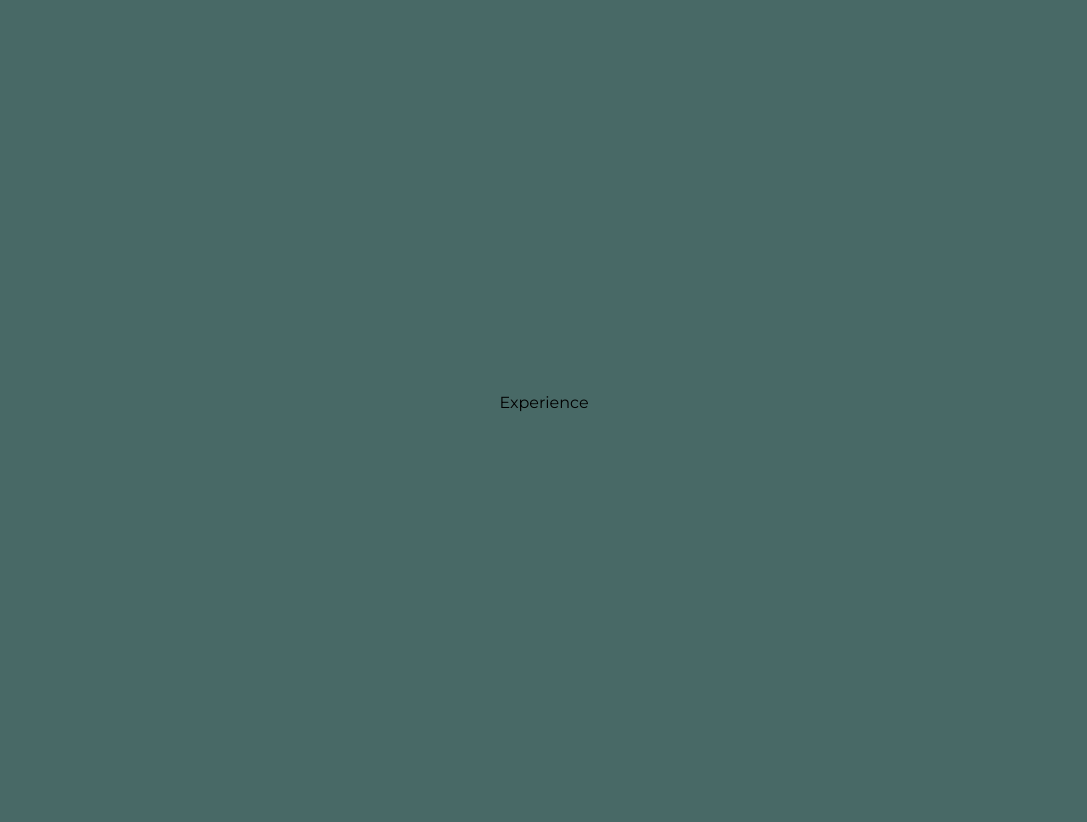
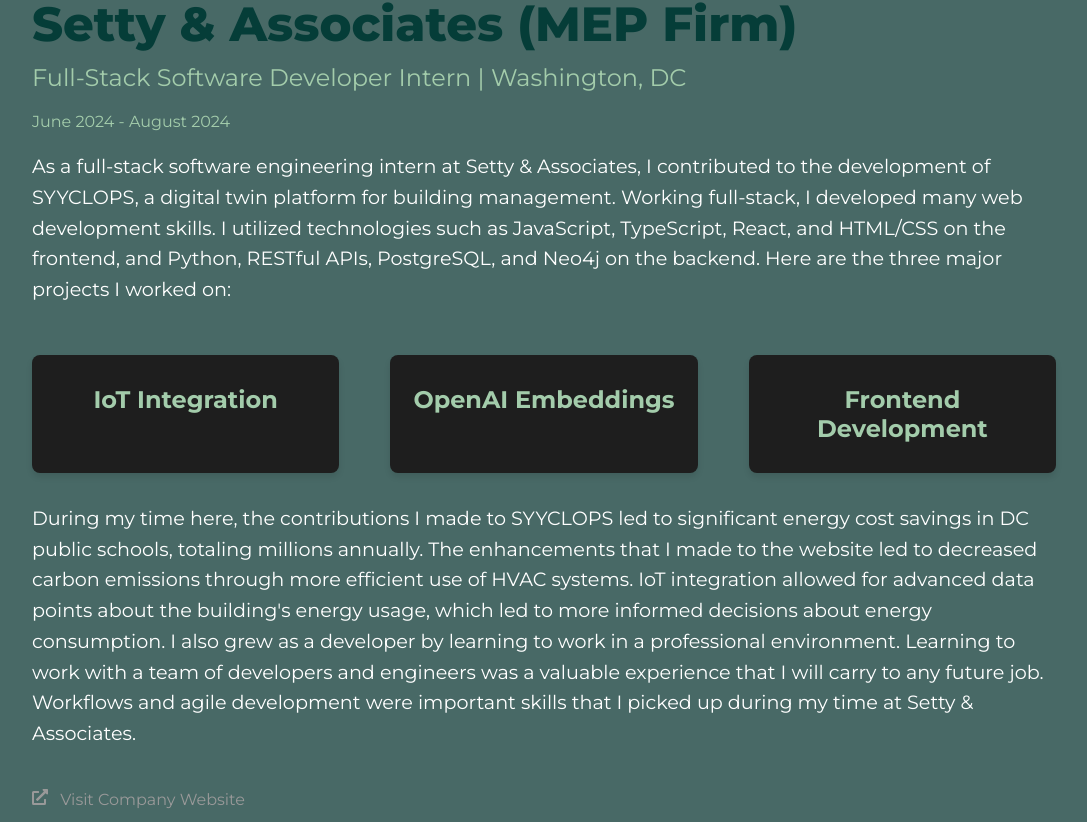
Before and after one commit to msetji/portfolio, a React (Create React App) app: page / in a window 1280 px wide. Shown: the part 1798-2620 px from the top of the page, without its empty margins (96-1183 px from the left). Built offline with nearby package versions, Linux system fonts and the light colour scheme.

Commit message:
experience page

```diff
--- a/package.json
+++ b/package.json
@@ -10,7 +10,7 @@
     "react": "^18.3.1",
     "react-dom": "^18.3.1",
     "react-icons": "^5.3.0",
-    "react-scripts": "5.0.1",
+    "react-scripts": "^5.0.1",
     "web-vitals": "^2.1.4"
   },
   "scripts": {
--- a/src/pages/Contact.css
+++ b/src/pages/Contact.css
@@ -2,7 +2,7 @@ body {
     margin: 0;
 }
 
-.container {
+.contact-container {
     display: flex;
     justify-content: center;
     align-items: center;
@@ -10,7 +10,7 @@ body {
     width: 100vw;
 }
 
-.card {
+.contact-card {
     position: relative; /* Required for pseudo-element positioning */
     background-color: #5D8679; /* Bubble background */
     width: 60%;
@@ -25,7 +25,7 @@ body {
     padding-top: 40px;
 }
 
-.card h1 {
+.contact-card h1 {
     font-size: 7.125rem;
     font-weight: 800;
     margin-bottom: 10px;
@@ -33,12 +33,12 @@ body {
     color: #053D38;
 }
 
-.card p {
+.contact-card p {
     font-size: 1rem;
     color: #FFFFFF;
 }
 
-.card::after {
+.contact-card::after {
     content: ''; /* Required for pseudo-elements */
     position: absolute;
     bottom: -40px; /* Adjusts position below the card */
@@ -74,13 +74,13 @@ body {
     color: #FFFFFF; /* Highlight color on hover */
 }
 
-.card.hidden {
+.contact-card.hidden {
     opacity: 0;
     transform: scale(0.8); /* Start smaller */
     transition: opacity 0.6s ease, transform 0.6s ease;
   }
 
-  .card.show {
+  .contact-card.show {
     opacity: 1;
     transform: scale(1); /* Grow to normal size */
   }
--- /dev/null
+++ b/src/pages/Experience.css
@@ -0,0 +1,141 @@
+.experience-container {
+    display: flex;
+    flex-direction: column;
+    align-items: flex-start;
+    justify-content: center;
+    padding: 5vh 10vw;
+    height: 100vh;
+    width: 100vw;
+}
+
+.experience-title {
+    font-size: 3rem;
+    color: #053D38;
+    margin: 0 0 10px 0;
+    font-weight: 800;
+}
+
+.experience-subtitle {
+    font-size: 1.5rem;
+    color: #A3CCAB;
+    margin: 0 0 20px 0;
+    font-weight: 400;
+}
+
+.experience-dates {
+    font-size: 1rem;
+    color: #A3CCAB;
+    margin: 0 0 20px 0;
+}
+
+.experience-description {
+    font-size: 1.2rem;
+    line-height: 1.6;
+    color: #ffffff;
+    margin: 0 0 20px 0;
+}
+
+.experience-link {
+    font-size: 1rem;
+    color: #999;
+    text-decoration: none;
+    margin-top: 20px;
+}
+
+.experience-link:hover {
+    text-decoration: underline;
+}
+
+/* Tasks Container */
+.tasks-container {
+    display: flex;
+    flex-direction: row;
+    justify-content: space-between;
+    width: 100%;
+    margin: 30px 0;
+}
+
+/* Individual Task Cards */
+.task-card {
+    background-color: #1E1E1E;
+    color: #ffffff;
+    padding: 20px;
+    width: 30%;
+    border-radius: 8px;
+    box-shadow: 0 4px 6px rgba(0, 0, 0, 0.1);
+    text-align: center;
+    cursor: pointer;
+}
+
+.task-card:hover {
+    background-color: #2E2E2E;
+}
+
+.task-title {
+    font-size: 1.5rem;
+    color: #A3CCAB;
+    margin-bottom: 10px;
+    margin-top: 10px;
+}
+
+/* Modal Overlay */
+.modal-overlay {
+    position: fixed;
+    top: 0;
+    left: 0;
+    right: 0;
+    bottom: 0;
+    background: rgba(0, 0, 0, 0.5);
+    display: flex;
+    justify-content: center;
+    align-items: center;
+    z-index: 1000;
+}
+
+/* Modal Content */
+.modal-content {
+    background-color: #2E2E2E;
+    color: #fff;
+    padding: 20px;
+    border-radius: 8px;
+    width: 60%;
+    max-height: 95%;
+    text-align: center;
+}
+
+.modal-title {
+    font-size: 1.6rem;
+}
+
+.modal-description {
+    font-size: 1rem;
+    line-height: 1.6;
+    text-align: left;
+}
+
+.modal-close {
+    background-color: #A3CCAB;
+    color: #2E2E2E;
+    font-size: 1rem;
+    padding: 10px 20px;
+    border: none;
+    border-radius: 5px;
+    cursor: pointer;
+}
+
+.modal-close:hover {
+    background-color: #8db79a;
+}
+
+/* Mobile responsiveness */
+@media (max-width: 768px) {
+    .tasks-container {
+        flex-direction: column;
+        align-items: center;
+    }
+
+    .task-card {
+        width: 80%;
+        margin-bottom: 20px;
+    }
+}
--- a/src/pages/Home.css
+++ b/src/pages/Home.css
@@ -25,6 +25,7 @@
 
 .highlight-text {
   color: #053D38; /* Highlight color for "Michael Setji" */
+  font-weight: 800;
 }
 
 /* Visibility toggle for Intersection Observer */
--- a/src/pages/experience.js
+++ b/src/pages/experience.js
@@ -1,8 +1,103 @@
-// pages/about.js
-import React from 'react';
+import React, { useState } from 'react';
+import { FaExternalLinkAlt } from 'react-icons/fa'; // Import the link icon from React Icons
+import './Experience.css';
 
-const About = () => {
-  return <div>Experience</div>;
+const Experience = () => {
+  const [isModalOpen, setIsModalOpen] = useState(false);
+  const [taskDescription, setTaskDescription] = useState('');
+
+  const handleCardClick = (description) => {
+    setTaskDescription(description);
+    setIsModalOpen(true);
+  };
+
+  const closeModal = () => {
+    setIsModalOpen(false);
+  };
+
+  return (
+    <div className="experience-container">
+      {/* Introduction Section */}
+      <h2 className="experience-title">Setty & Associates (MEP Firm)</h2>
+      <h3 className="experience-subtitle">
+        Full-Stack Software Developer Intern | Washington, DC
+      </h3>
+      <p className="experience-dates">June 2024 - August 2024</p>
+      <p className="experience-description">
+      As a full-stack software engineering intern at Setty & Associates, I contributed to the development of SYYCLOPS,
+      a digital twin platform for building management. Working full-stack, I developed many web development skills.
+      I utilized technologies such as JavaScript, TypeScript, React, and HTML/CSS on the frontend, and Python, RESTful
+      APIs, PostgreSQL, and Neo4j on the backend. Here are the three major projects I worked on:
+      </p>
+
+      {/* Major Tasks Section - Horizontal Cards */}
+      <div className="tasks-container">
+      <div
+          className="task-card"
+          onClick={() =>
+            handleCardClick(
+              `
+              <h2>Project Walkthrough:</h2>
+              <ol>
+                <li>Completed full setup of an air quality sensor, programming it to send JSON messages to an MQTT broker at 5-minute intervals.</li>
+                <li>Developed a script to continuously retrieve data from the MQTT broker, translating it into time-series data and storing it in a PostgreSQL database.</li>
+                <li>Designed a script to integrate the sensor into the Neo4j database as a node, linking it to the time-series data ID in PostgreSQL.</li>
+                <li>Created a RESTful API to query the Neo4j database for the latest data trends.</li>
+                <li>Designed and implemented a custom graphic to display these trends on the front end, integrating the API for real-time updates.</li>
+                <li>Added a "Refresh Data" button to trigger the device via the MQTT server, prompting new readings to be sent back immediately.</li>
+                <li>Built a trends graph to display both current and historical data, enabling long-term observations and insights.</li>
+              </ol>
+              <p>This project initially felt overwhelming due to the high-level requirements, leaving me to figure out many details independently. By breaking the problem into manageable steps and seeking clarification when needed, I successfully completed the task. This system lays the groundwork for future AI integration, paving the way for energy optimization and smarter component management.</p>
+              `
+            )
+          }
+        >
+  <h4 className="task-title">IoT Integration</h4>
+</div>
+        <div className="task-card" onClick={() => handleCardClick(
+          'This project was much shorter, but remained important to the functionality of the application. I developed a script to integrate OpenAI’s embeddings into various building components, enabling them to be searched relationally. By applying embeddings to all component types, we unlocked advanced search capabilities that could retrieve results not only based on similar spellings but also related meanings. This was key in enhancing the system’s semantic search performance. This implementation laid the groundwork for more intuitive and intelligent search algorithms, significantly improving user experience.')}>
+          <h4 className="task-title">OpenAI Embeddings</h4>
+        </div>
+        <div className="task-card" onClick={() => handleCardClick('This was the first task given to me when I arrived at the company. It allowed me to explore the repository and develop a sense of what was going on in SYYCLOPS. This consisted of learning the agile development process, finding bugs, creating tasks, and fixing frontend bugs as they came. I developed a strong understanding of TypeScript, React, as well as many of the packages that were imported within this project. ')}>
+          <h4 className="task-title">Frontend Development</h4>
+        </div>
+      </div>
+
+      {/* Large-Scale Accomplishments and Personal Growth Section */}
+      <p className="experience-description">
+        During my time here, the contributions I made to SYYCLOPS led to significant energy cost savings in DC public schools, totaling millions annually.
+        The enhancements that I made to the website led to decreased carbon emissions through more efficient use of HVAC systems. IoT integration allowed
+        for advanced data points about the building's energy usage, which led to more informed decisions about energy consumption. I also grew as a developer
+        by learning to work in a professional environment. Learning to work with a team of developers and engineers was a valuable experience that I will carry
+        to any future job. Workflows and agile development were important skills that I picked up during my time at Setty & Associates.
+      </p>
+
+      {/* Link to Company Website */}
+      <a
+        href="https://www.setty.com"
+        target="_blank"
+        rel="noopener noreferrer"
+        className="experience-link"
+      >
+        <FaExternalLinkAlt style={{ marginRight: '8px' }} /> {/* Link icon */}
+        Visit Company Website
+      </a>
+
+      {/* Modal for Task Descriptions */}
+      {isModalOpen && (
+        <div className="modal-overlay" onClick={closeModal}>
+          <div className="modal-content" onClick={(e) => e.stopPropagation()}>
+            <h3 className="modal-title">Task Description</h3>
+            <p
+                className="modal-description"
+                dangerouslySetInnerHTML={{ __html: taskDescription }}
+              ></p>
+            <button className="modal-close" onClick={closeModal}>Close</button>
+          </div>
+        </div>
+      )}
+    </div>
+  );
 };
 
-export default About;
+export default Experience;
```
Also changed, not shown: src/pages/contact.js (+11 -11 lines), 1 other file (tests, documents, lock files or other folders).
